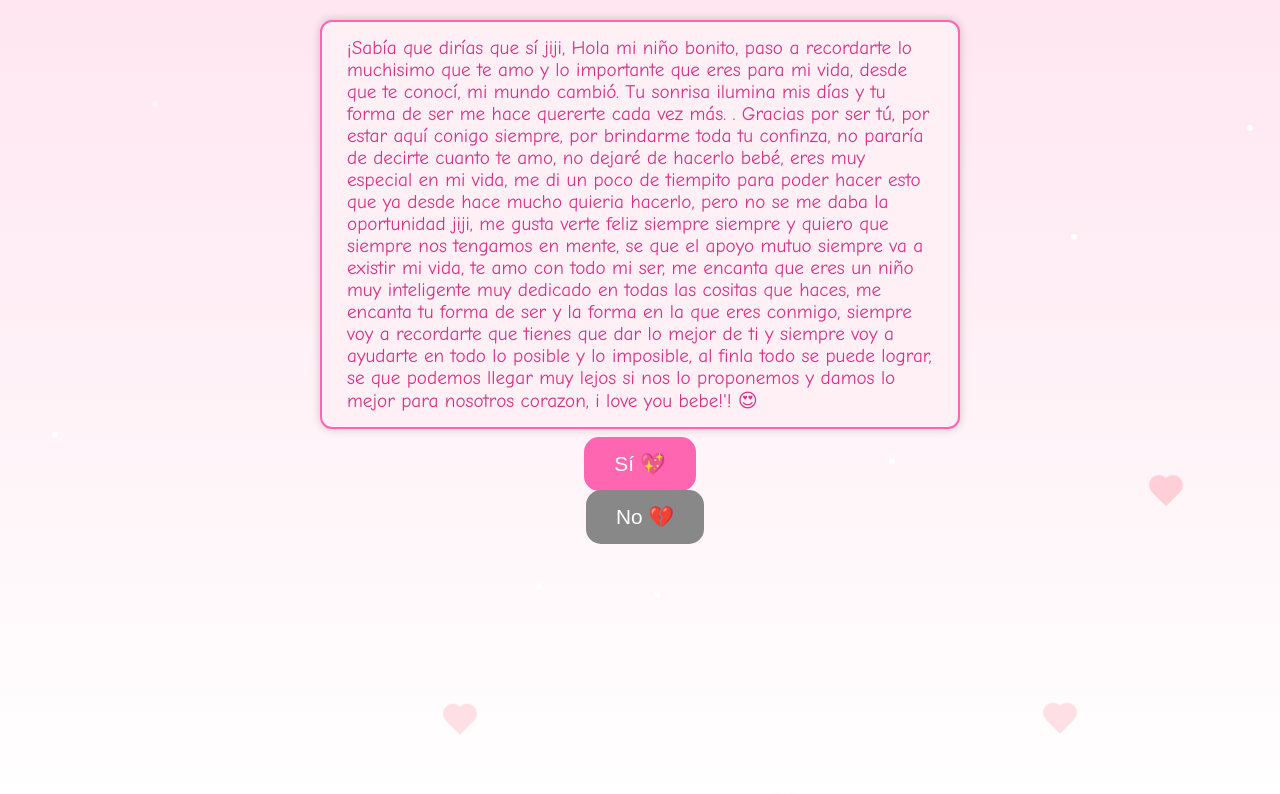
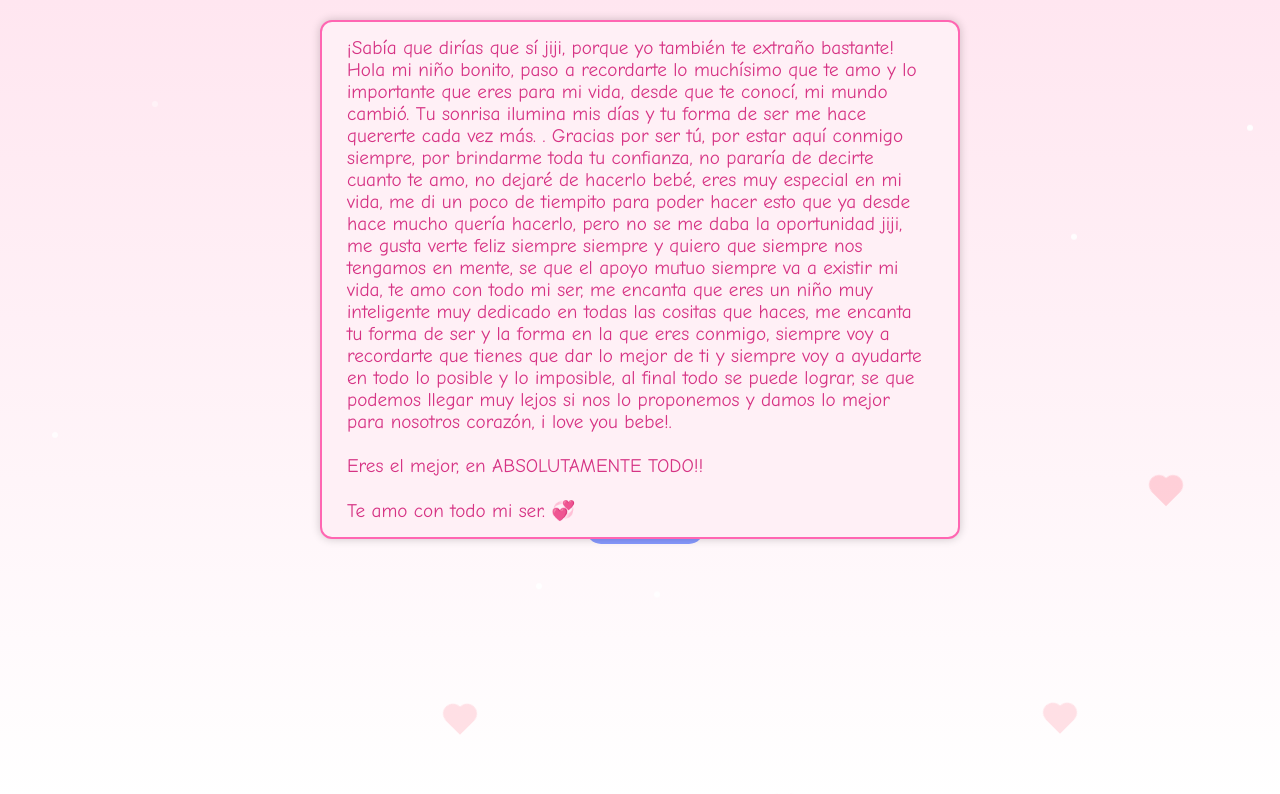
Before and after one commit to 222311512/PauPersonal, a plain HTML site: page index.html in a window 1280 px wide. Both pictures are taken after a click on the button "Sí 💖". Shown: the top 794 px of the page. Drawn offline with Linux system fonts and the light colour scheme.

Commit message:
Add files via upload

```diff
--- a/carta.css
+++ b/carta.css
@@ -27,7 +27,7 @@ h1 {
 }
 
 #noBtn {
-  background-color: #999;
+  background-color: #ff0000;
   color: white;
   position: absolute;
 }
--- a/index.html
+++ b/index.html
@@ -2,7 +2,7 @@
 <html lang="es">
 <head>
   <meta charset="UTF-8">
-  <title>¿Me amas?</title>
+  <title>¿Me extrañaaass?</title>
   <style>
     body {
       margin: 0;
@@ -38,7 +38,7 @@
     }
 
     #noBtn {
-      background-color: #888;
+      background-color: #8799ff;
       color: white;
       position: absolute;
     }
@@ -59,7 +59,6 @@
       z-index: 1000;
     }
 
-    /* Corazones */
     .corazon {
       position: absolute;
       width: 20px;
@@ -104,7 +103,6 @@
       }
     }
 
-    /* Brillitos */
     .sparkle {
       position: absolute;
       width: 6px;
@@ -129,16 +127,22 @@
 </head>
 <body>
 
-  <h1>¿Me amas?</h1>
+  <h1>¿Me extrañaasss🥺❤️?</h1>
 
   <button class="btn" id="yesBtn">Sí 💖</button>
   <button class="btn" id="noBtn" style="top: 60%; left: 45%;">No 💔</button>
 
-  <div id="note">¡Sabía que dirías que sí jiji, Hola mi niño bonito, paso a recordarte lo muchisimo que te amo y lo importante que eres para mi vida, desde que te conocí, mi mundo cambió. Tu sonrisa ilumina mis días y tu forma de ser me hace quererte cada vez más.
-. Gracias por ser tú, por estar aquí conigo siempre, por brindarme toda tu confinza, no pararía de decirte cuanto te amo, no dejaré de hacerlo bebé, eres muy especial en mi vida, me di un poco de tiempito para poder hacer esto que ya desde hace mucho quieria hacerlo, pero no se me daba la oportunidad jiji, me gusta verte feliz siempre siempre y quiero que siempre nos tengamos en mente,  se que el apoyo mutuo siempre va a existir mi vida, te amo con todo mi ser, me encanta que eres un niño muy inteligente muy dedicado en todas las cositas que haces, me encanta tu forma de ser y la forma en la que eres conmigo, siempre voy a recordarte que tienes que dar lo mejor de ti y siempre voy a ayudarte en todo lo posible y lo imposible, al finla todo se puede lograr, se que podemos llegar muy lejos si nos lo proponemos y damos lo mejor para nosotros corazon, i love you bebe!'! 😍</div>
+  <div id="note">
+    ¡Sabía que dirías que sí jiji, porque yo también te extraño bastante!<br>
 
-  <!-- 🎵 Música de fondo -->
-  <audio id="bgMusic" src="C:\Users\abisa\Downloads\cancion.mp3.mp3" loop></audio>
+    Hola mi niño bonito, paso a recordarte lo muchísimo que te amo y lo importante que eres para mi vida, desde que te conocí, mi mundo cambió. Tu sonrisa ilumina mis días y tu forma de ser me hace quererte cada vez más.
+. Gracias por ser tú, por estar aquí conmigo siempre, por brindarme toda tu confianza, no pararía de decirte cuanto te amo, no dejaré de hacerlo bebé, eres muy especial en mi vida, me di un poco de tiempito para poder hacer esto que ya desde hace mucho quería hacerlo, pero no se me daba la oportunidad jiji, me gusta verte feliz siempre siempre y quiero que siempre nos tengamos en mente,  se que el apoyo mutuo siempre va a existir mi vida, te amo con todo mi ser, me encanta que eres un niño muy inteligente muy dedicado en todas las cositas que haces, me encanta tu forma de ser y la forma en la que eres conmigo, siempre voy a recordarte que tienes que dar lo mejor de ti y siempre voy a ayudarte en todo lo posible y lo imposible, al final todo se puede lograr, se que podemos llegar muy lejos si nos lo proponemos y damos lo mejor para nosotros corazón, i love you bebe!.<br><br>
+    Eres el mejor, en ABSOLUTAMENTE TODO!!<br><br>
+    Te amo con todo mi ser. 💞
+  </div>
+
+  <!-- Música de fondo -->
+  <audio id="bgMusic" src="c:\Users\abisa\Downloads\fondo.mp3.mp3" loop></audio>
 
   <script>
     const noBtn = document.getElementById("noBtn");
@@ -146,7 +150,17 @@
     const note = document.getElementById("note");
     const music = document.getElementById("bgMusic");
 
-    // Botón "No" se mueve
+    // Reproducir música tras la primera interacción táctil (necesario en móviles)
+    function enableAudio() {
+      music.play().catch(() => {});
+      document.removeEventListener('click', enableAudio);
+      document.removeEventListener('touchstart', enableAudio);
+    }
+
+    document.addEventListener('click', enableAudio);
+    document.addEventListener('touchstart', enableAudio);
+
+    // Botón No se mueve
     noBtn.addEventListener("mouseenter", () => {
       const x = Math.random() * (window.innerWidth - 100);
       const y = Math.random() * (window.innerHeight - 50);
@@ -154,12 +168,12 @@
       noBtn.style.top = `${y}px`;
     });
 
-    // Botón "Sí"
+    // Botón Sí
     yesBtn.addEventListener("click", () => {
       note.style.display = "block";
       music.play();
 
-      // Corazones flotantes
+      // Corazones
       setInterval(() => {
         const heart = document.createElement("div");
         heart.classList.add("corazon");
@@ -169,7 +183,7 @@
         setTimeout(() => heart.remove(), 10000);
       }, 300);
 
-      // Brillitos flotantes
+      // Brillitos
       setInterval(() => {
         const sparkle = document.createElement("div");
         sparkle.classList.add("sparkle");
```
Also changed, not shown: 1 other file.
